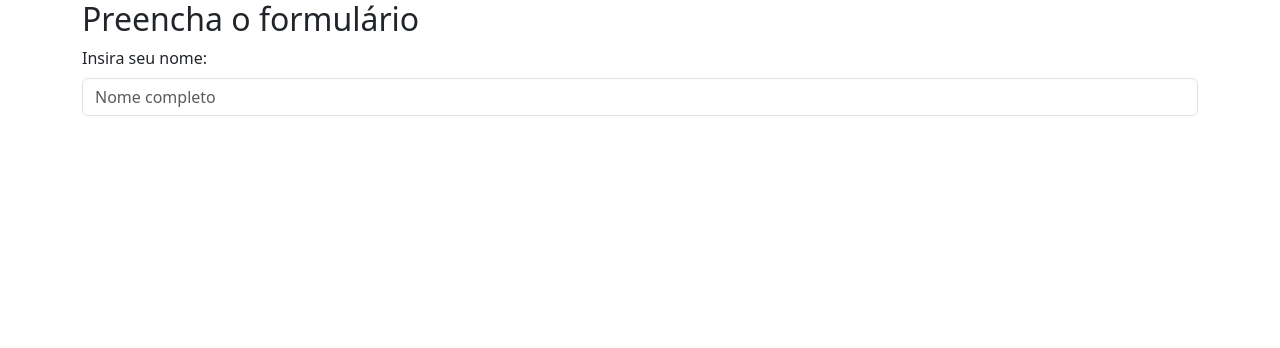
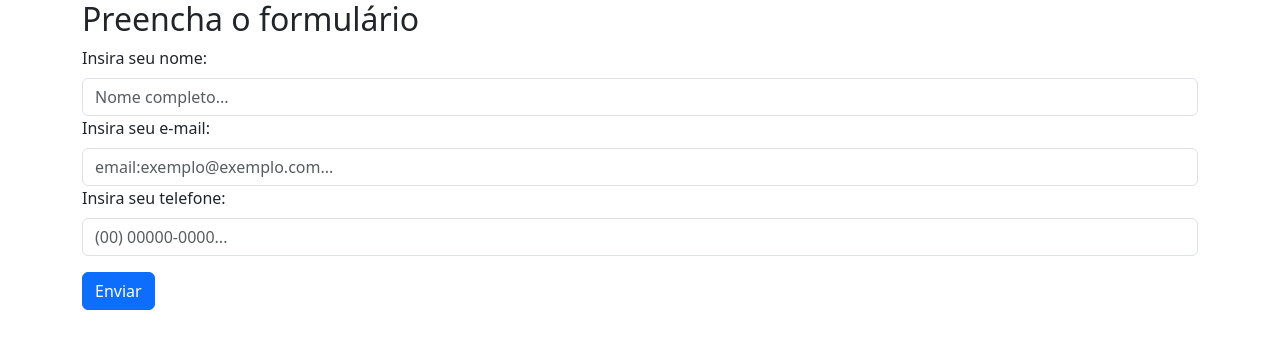
Before and after one commit to DouglasLopesDRL/curso_ebac_exercicios, a plain HTML site: page index.html in a window 1280 px wide. Drawn offline with nearby package versions, Linux system fonts and the light colour scheme.

Commit message:
Criado um formulário completo com o bootstrap

```diff
--- a/index.html
+++ b/index.html
@@ -5,6 +5,7 @@
     <meta name="viewport" content="width=device-width, initial-scale=1.0">
     <title>Formulario Com Bootstrap</title>
     <link rel="stylesheet" href="https://cdn.jsdelivr.net/npm/bootstrap@5.3.8/dist/css/bootstrap.min.css">
+    <link rel="stylesheet" href="main.css">
 </head>
 <body>
     <div class="container">
@@ -13,7 +14,12 @@
                 <h2>Preencha o formulário</h2>
                 <form>
                     <label for="nome" class="form-label">Insira seu nome:</label>
-                    <input type="text" id="nome" class="form-control" placeholder="Nome completo">
+                    <input type="text" id="nome" class="form-control" pattern="[A-Za-zÀ-ÿ\s]+" inputmode="latin-name" placeholder="Nome completo..." required>
+                    <label for="email" class="form-label">Insira seu e-mail:</label>
+                    <input type="email" id="email" class="form-control" placeholder="email:exemplo@exemplo.com...">
+                    <label for="telefone" class="form-label">Insira seu telefone:</label>
+                    <input type="tel" id="telefone" class="form-control" pattern="\(\d{2}\)\s?\d{4,5}-\d{4}" inputmode="numeric" placeholder="(00) 00000-0000...">
+                    <button type="submit" class="btn btn-primary mt-3">Enviar</button>
                 </form>
             </div>
         </div>
```
